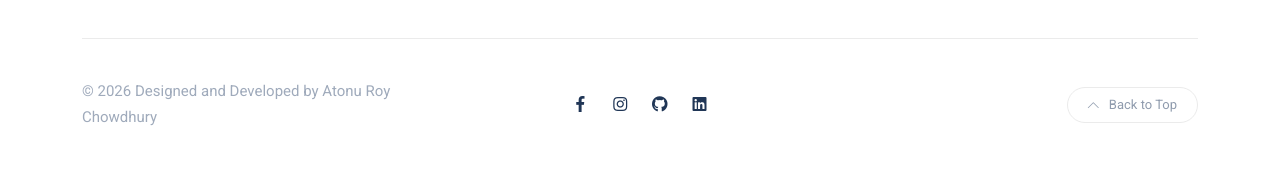
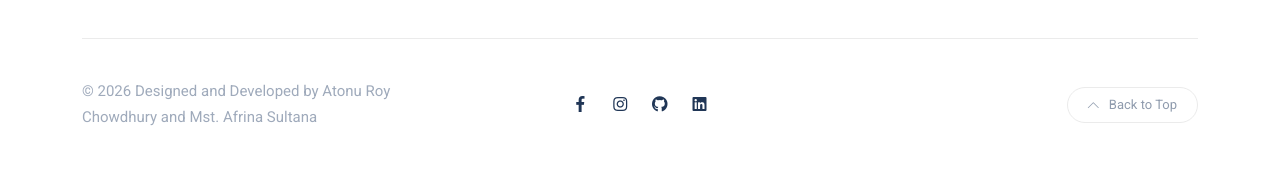
Before and after one commit to atonu-a/inkwell, a Django app: page /profile/Admin in a window 1280 px wide. Shown: the part 1166-1336 px from the top of the page. Run offline with Django 5.2, Linux system fonts and the light colour scheme; data comes from the database, SQL or seed files in the repository; data that the repository does not hold is empty; style sheets or scripts are compiled from the project's sources; some libraries are stand-ins or nearby versions.

Commit message:
Update copyright notice to include Mst. Afrina Sultana

```diff
--- a/templates/base.html
+++ b/templates/base.html
@@ -202,7 +202,7 @@
 					<div class="row d-flex align-items-center gy-4">
 						<!-- copyright text -->
 						<div class="col-md-4">
-							<span class="copyright">© 2026 Designed and Developed by Atonu Roy Chowdhury</span>
+							<span class="copyright">© 2026 Designed and Developed by Atonu Roy Chowdhury and Mst. Afrina Sultana</span>
 
 						</div>
 
```
